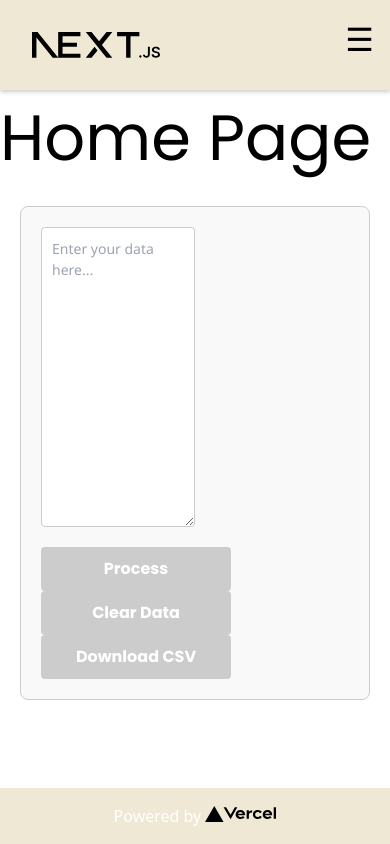
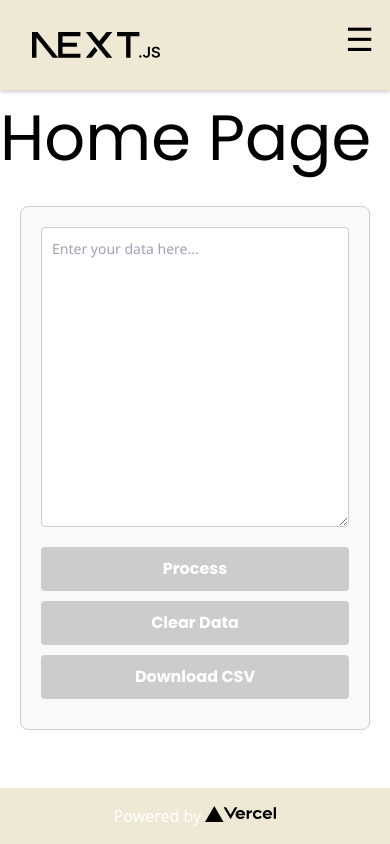
Before and after one commit to FefesG5/SimplyCSV, a Next.js app: page / in a window 390 px wide. Built offline with nearby package versions, Linux system fonts and the light colour scheme.

Commit message:
styles: reponsive styles set for smaller screens

```diff
--- a/src/components/DataEntry/DataEntry.module.css
+++ b/src/components/DataEntry/DataEntry.module.css
@@ -14,6 +14,7 @@
   flex-direction: row;
   justify-content: space-between;
   width: 100%;
+  flex-wrap: wrap;
 }
 
 .textArea,
@@ -61,3 +62,22 @@
 .button:not(:disabled):hover {
   background-color: #0056b3;
 }
+
+/* Responsive adjustments */
+@media (max-width: 768px) {
+  .flexContainer {
+    flex-direction: column;
+  }
+
+  .textArea,
+  .preview {
+    width: 100%; /* Full width for smaller screens */
+    margin-right: 0; /* Removes margin between text area and preview on smaller screens */
+  }
+
+  .button {
+    width: 100%; /* Full width buttons on smaller screens */
+    margin-right: 0;
+    margin-bottom: 10px; /* Adds spacing between buttons */
+  }
+}
```
